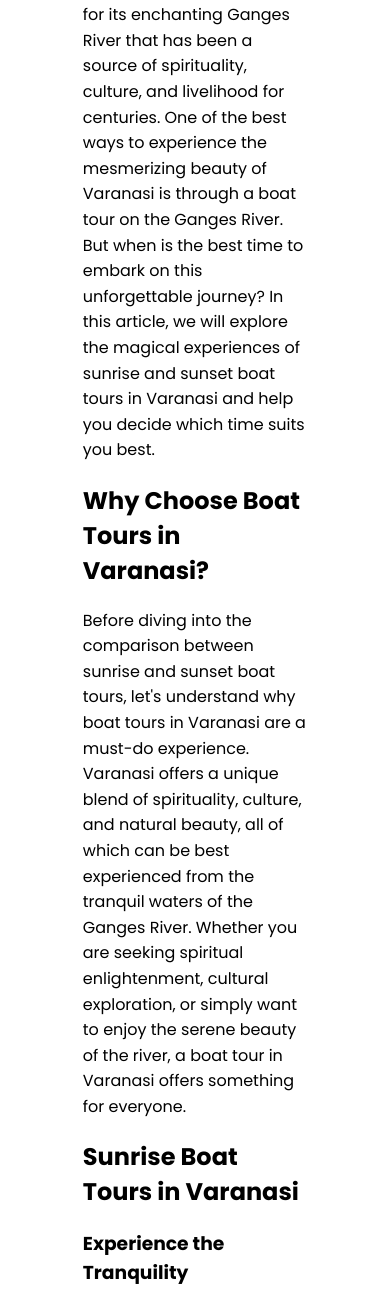
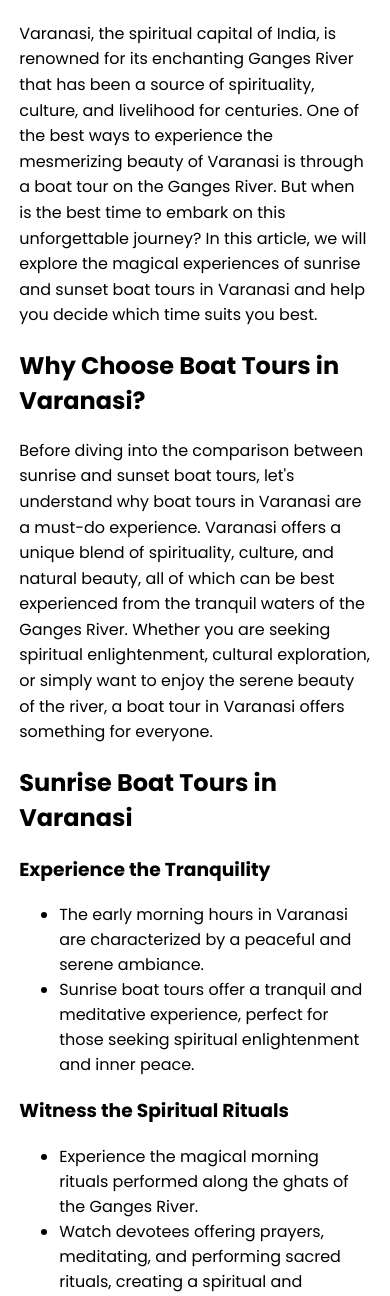
Before and after one commit to abhishekdubey1412/travel_agency, a Django app: a page that uses templates/base.html in a window 390 px wide. Shown: the part 599-1895 px from the top of the page. Run offline with Django 5.2, Linux system fonts and the light colour scheme; data comes from the database, SQL or seed files in the repository; some libraries are stand-ins or nearby versions.

Commit message:
modified post css file

```diff
--- a/static/css/single-blog.css
+++ b/static/css/single-blog.css
@@ -12,3 +12,9 @@ article img{
     width: 100%;
     object-fit: cover;
 }
+
+@media screen and (max-width: 1249px) {
+    article {
+        width: 94%;
+    }
+}
```
